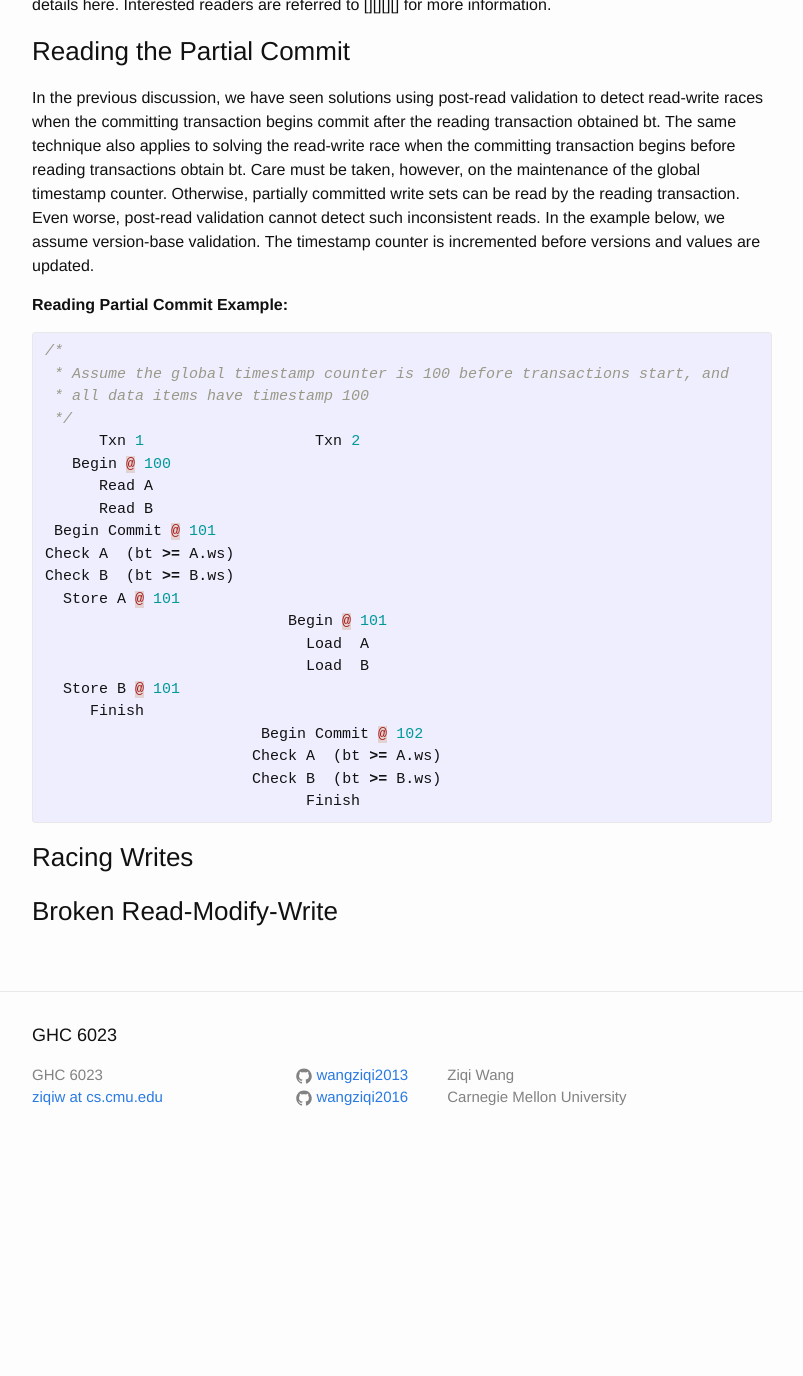
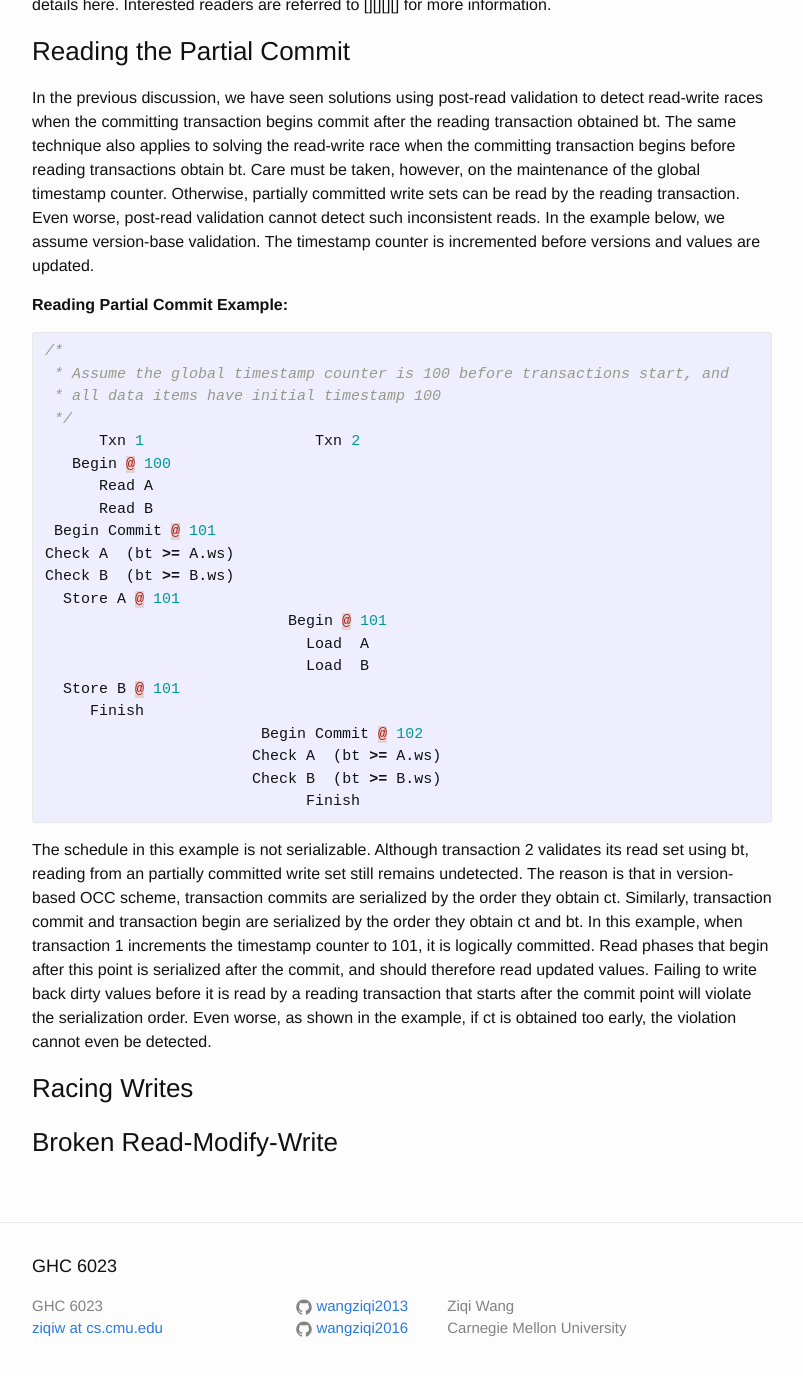
Before and after one commit to wangziqi2013/wangziqi2013.github.io, a Jekyll site: the page built from _posts/2018-03-21-Analyzing-OCC-Anomalies-and-Solutions.markdown, in a window 1280 px wide and 1400 px high, scrolled down 3891 px. Shown: the top 1376 px of the window, without its empty margins (238-1041 px from the left). Built offline with Jekyll 4.4.1, drawn with Linux system fonts in a browser that asks for light colours; before the commit the page ends 5060 px from its top, so only the background shows below that.

Commit message:
Finish analysis

```diff
--- a/_posts/2018-03-21-Analyzing-OCC-Anomalies-and-Solutions.markdown
+++ b/_posts/2018-03-21-Analyzing-OCC-Anomalies-and-Solutions.markdown
@@ -178,7 +178,7 @@ example below, we assume version-base validation. The timestamp counter is incre
 {% highlight C %}
 /*
  * Assume the global timestamp counter is 100 before transactions start, and
- * all data items have timestamp 100
+ * all data items have initial timestamp 100
  */
       Txn 1                   Txn 2
    Begin @ 100
@@ -199,6 +199,15 @@ Check B  (bt >= B.ws)
                              Finish
 {% endhighlight %}
 
+The schedule in this example is not serializable. Although transaction 2 validates its read
+set using bt, reading from an partially committed write set still remains undetected. The reason is that
+in version-based OCC scheme, transaction commits are serialized by the order they obtain ct.
+Similarly, transaction commit and transaction begin are serialized by the order they obtain ct and bt.
+In this example, when transaction 1 increments the timestamp counter to 101, it is logically committed. Read phases that
+begin after this point is serialized after the commit, and should therefore read updated values. Failing to write back
+dirty values before it is read by a reading transaction that starts after the commit point will violate the serialization
+order. Even worse, as shown in the example, if ct is obtained too early, the violation cannot even be detected.
+
 ### Racing Writes
 
 ### Broken Read-Modify-Write
```
